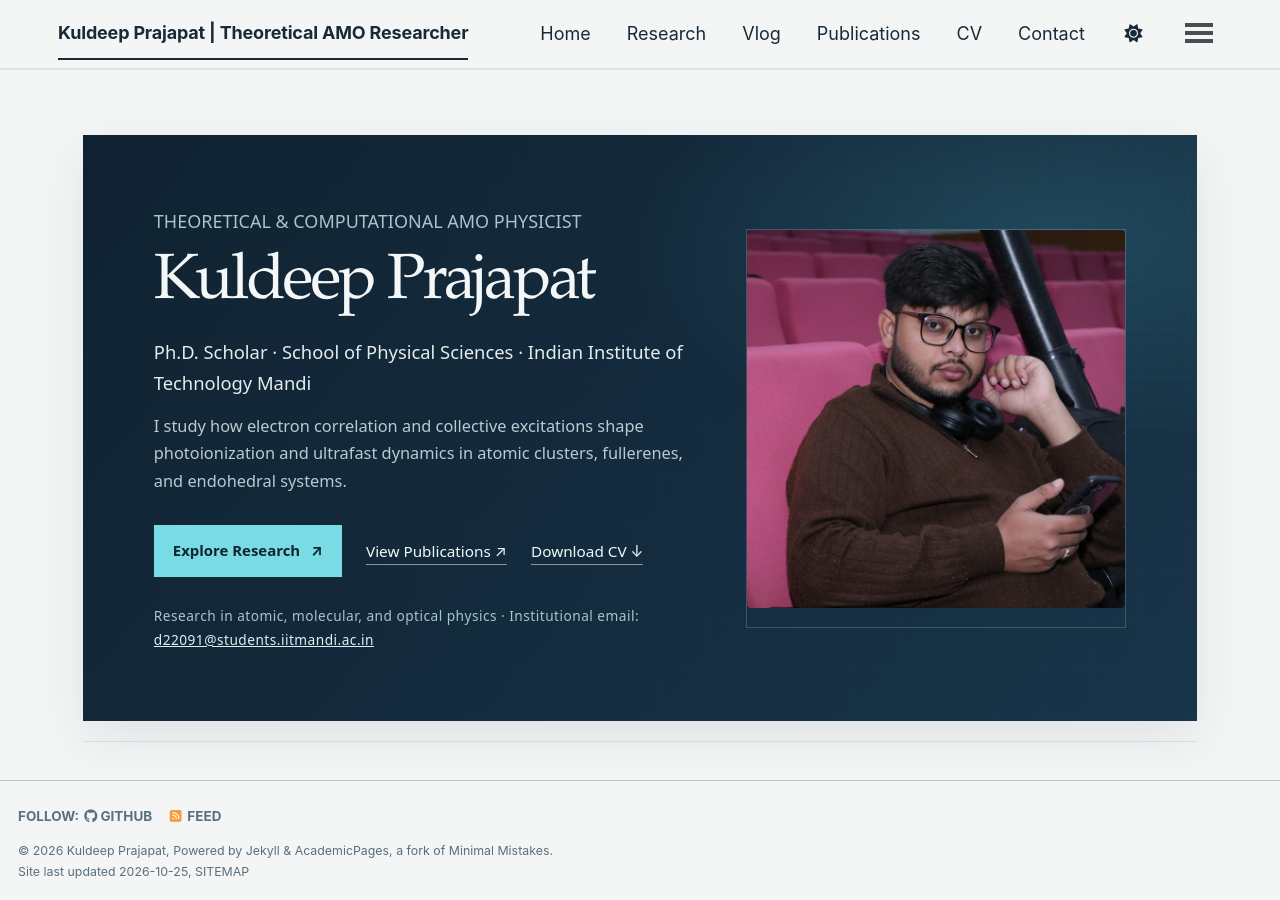
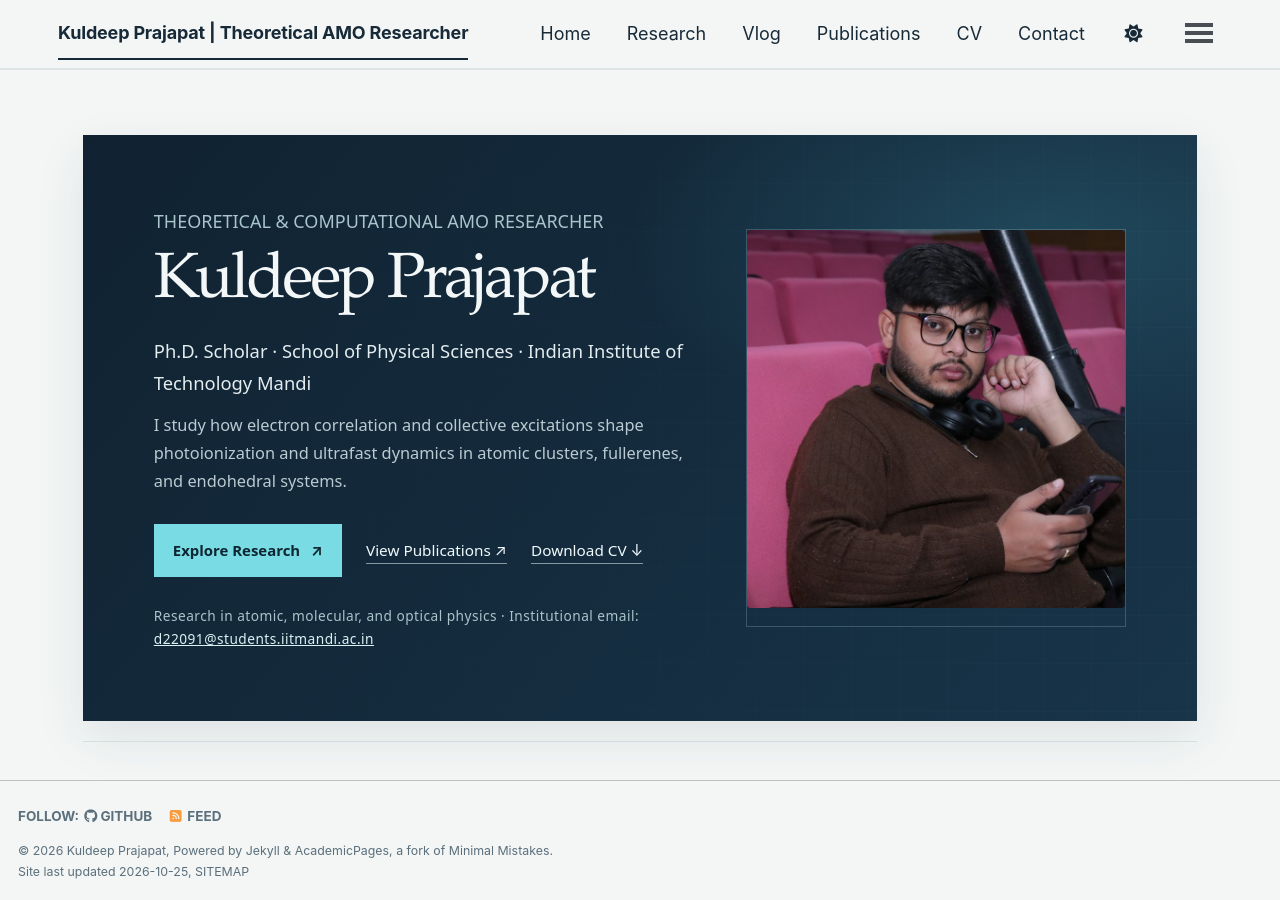
Before and after one commit to PRAJAPAT-KULDEEP/kuldeep-prajapat, a Jekyll site: the page built from _pages/about.md, in a window 1280 px wide and 900 px high. Built offline with Jekyll 4.4.1, drawn with Linux system fonts in a browser that asks for light colours; a style sheet for code colours, icons or effects is not loaded.

Commit message:
Update about.md

```diff
--- a/_pages/about.md
+++ b/_pages/about.md
@@ -1,7 +1,7 @@
 ---
 permalink: /
 layout: splash
-title: "Kuldeep Prajapat | Theoretical AMO Physics"
+title: "Kuldeep Prajapat | Theoretical AMO Researcher"
 description: "Academic portfolio of Kuldeep Prajapat, Ph.D. scholar at IIT Mandi. Research in photoionization, electron correlation, atomic clusters, fullerenes, endohedral systems and ultrafast dynamics."
 redirect_from:
   - /about/
@@ -20,7 +20,7 @@
 <section class="hero" markdown="1">
 <div class="hero__copy" markdown="1">
 
-<p class="eyebrow">THEORETICAL &amp; COMPUTATIONAL AMO PHYSICIST</p>
+<p class="eyebrow">THEORETICAL &amp; COMPUTATIONAL AMO RESEARCHER </p>
 
 # Kuldeep Prajapat
 
```
